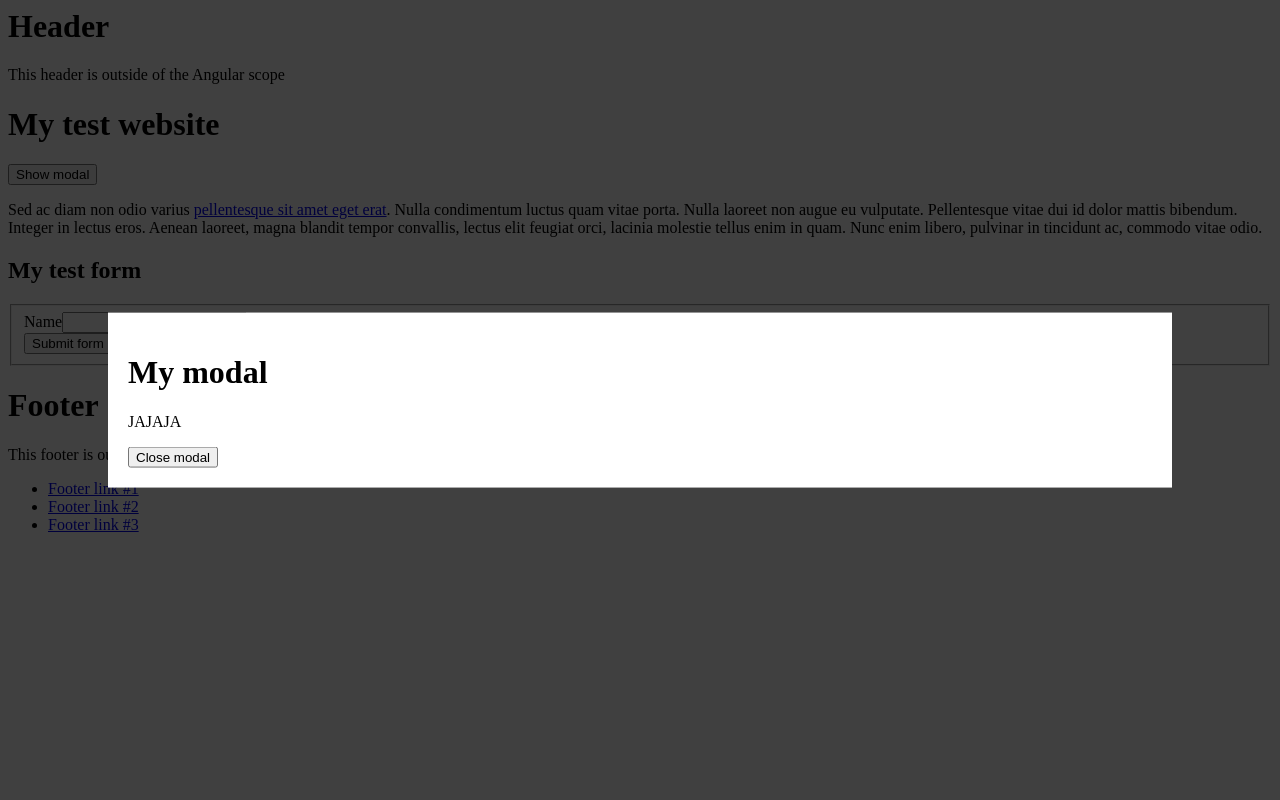
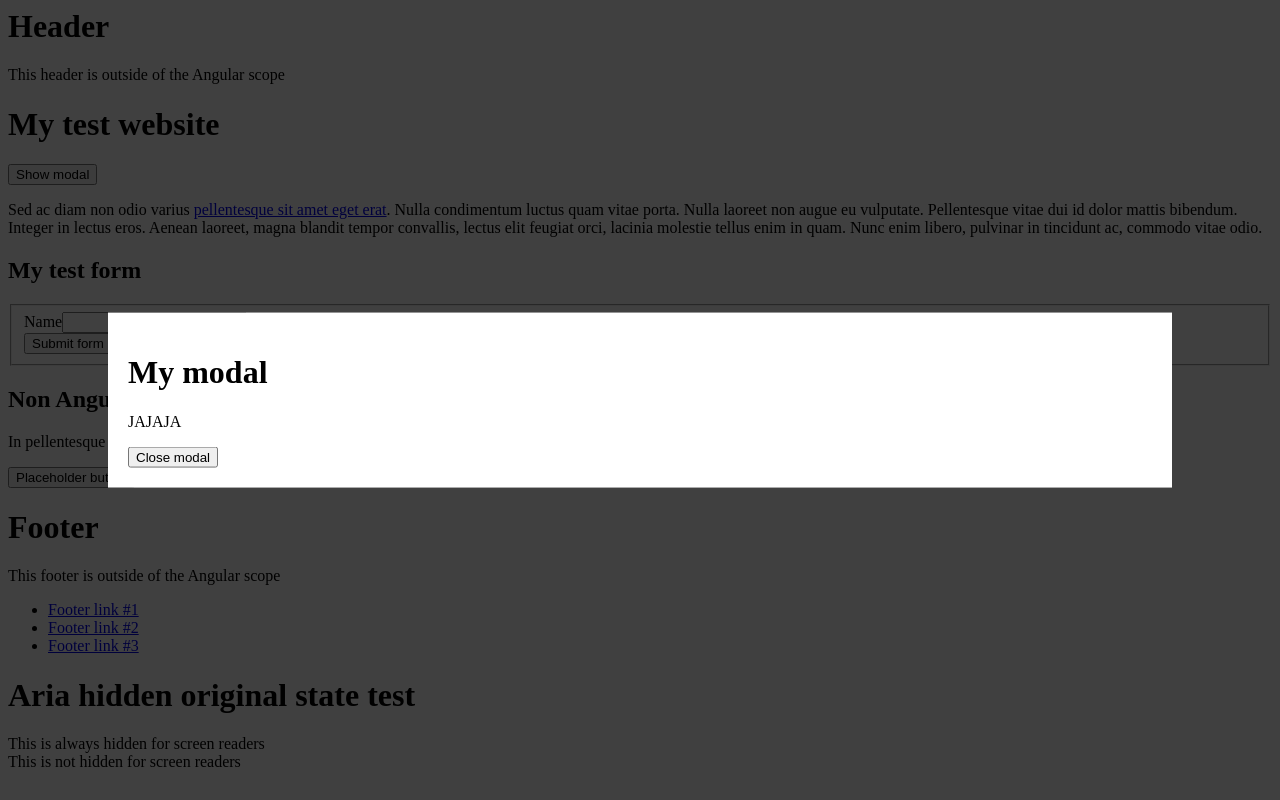
Before and after one commit to ErikNijland/fdx-modal, an Angular app: page / in a window 1280 px wide. Built offline with nearby package versions, Linux system fonts and the light colour scheme.

Commit message:
4 files modified, 1 added

```diff
--- a/package.json
+++ b/package.json
@@ -12,6 +12,7 @@
     "@angular/platform-browser-dynamic": "7.2.5",
     "@angular/router": "7.2.5",
     "core-js": "2.6.5",
+    "lodash": "^4.17.11",
     "rxjs": "6.4.0",
     "zone.js": "0.8.29"
   },
--- a/src/app/focus-trap/focus-trap.service.ts
+++ b/src/app/focus-trap/focus-trap.service.ts
@@ -1,12 +1,26 @@
 import {Injectable, ElementRef} from '@angular/core';
+import {AriaHiddenState} from './types/aria-hidden-state';
+import {isString} from 'lodash';
 
 @Injectable()
 export class FocusTrapService {
+  private originalAriaHiddenStates: AriaHiddenState[] = [];
+
   setFocus(elementRef: ElementRef) {
     this.setAriaHidden(elementRef.nativeElement);
   }
 
-  clearFocus() {}
+  clearFocus() {
+    this.originalAriaHiddenStates.forEach((originalState) => {
+      if (isString(originalState.ariaHidden)) {
+        originalState.element.setAttribute('aria-hidden', originalState.ariaHidden);
+      } else {
+        originalState.element.removeAttribute('aria-hidden');
+      }
+    });
+
+    this.originalAriaHiddenStates.length = 0;
+  }
 
   /*
   A recursive function that gives all siblings of an element aria-hidden="true".
@@ -20,7 +34,13 @@ export class FocusTrapService {
 
     element.parentNode.childNodes.forEach((node) => {
       if (node instanceof HTMLElement) {
-        node.setAttribute('aria-hidden', String(node === element));
+        this.originalAriaHiddenStates.push({
+          element: node,
+          ariaHidden: node.getAttribute('aria-hidden')
+        });
+
+        // Set the focusable area and all it's parent to false, make the siblings true
+        node.setAttribute('aria-hidden', String(node !== element));
       }
     });
 
--- /dev/null
+++ b/src/app/focus-trap/types/aria-hidden-state.ts
@@ -0,0 +1,4 @@
+export interface AriaHiddenState {
+  element: HTMLElement;
+  ariaHidden: string;
+}
--- a/src/index.html
+++ b/src/index.html
@@ -3,7 +3,14 @@
   <p>This header is outside of the Angular scope</p>
 </header>
 
-<my-app>loading</my-app>
+<main>
+  <my-app>loading</my-app>
+  <aside>
+    <h2>Non Angular content</h2>
+    <p>In pellentesque diam bibendum. Suspendisse in nulla non ex cursus tempor.</p>
+    <button>Placeholder button</button>
+  </aside>
+</main>
 
 <footer>
   <h1>Footer</h1>
@@ -14,3 +21,7 @@
     <li><a href="http://www.example.com/">Footer link #3</a></li>
   </ul>
 </footer>
+
+<h1>Aria hidden original state test</h1>
+<div aria-hidden="true">This is always hidden for screen readers</div>
+<div aria-hidden="false">This is not hidden for screen readers</div>
```
Also changed, not shown: src/app/modal/todo.txt.
